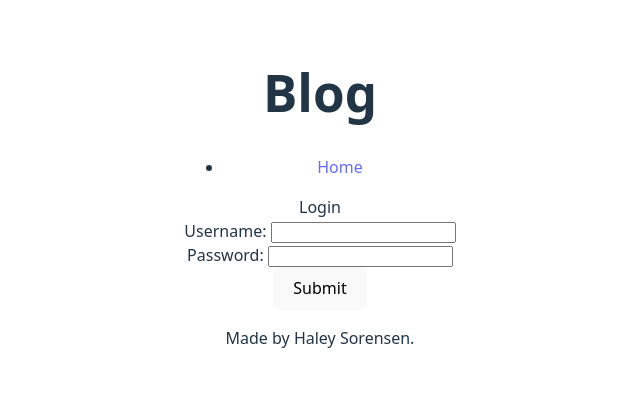
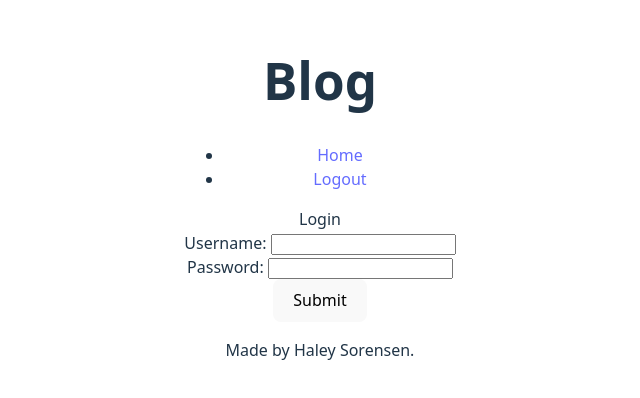
Before and after one commit to Hsoren31/blog-api, a React app in the folder blog/: page /login in a window 1280 px wide. Shown: the part 202-600 px from the top of the page, without its empty margins (320-960 px from the left). Built offline with nearby package versions, Linux system fonts and the light colour scheme; the HTML template or start-up script is replaced by a standard one.

Commit message:
FEAT: (blog) add logout link with functionality

```diff
--- a/blog/src/components/Header.jsx
+++ b/blog/src/components/Header.jsx
@@ -1,6 +1,10 @@
 import { Link } from "react-router-dom";
 
 export default function Header() {
+  function logoutUser() {
+    localStorage.clear();
+  }
+
   return (
     <header>
       <h1>Blog</h1>
@@ -9,6 +13,11 @@ export default function Header() {
           <li>
             <Link to="/">Home</Link>
           </li>
+          <li>
+            <a href="/login" onClick={logoutUser}>
+              Logout
+            </a>
+          </li>
         </ul>
       </nav>
     </header>
```
